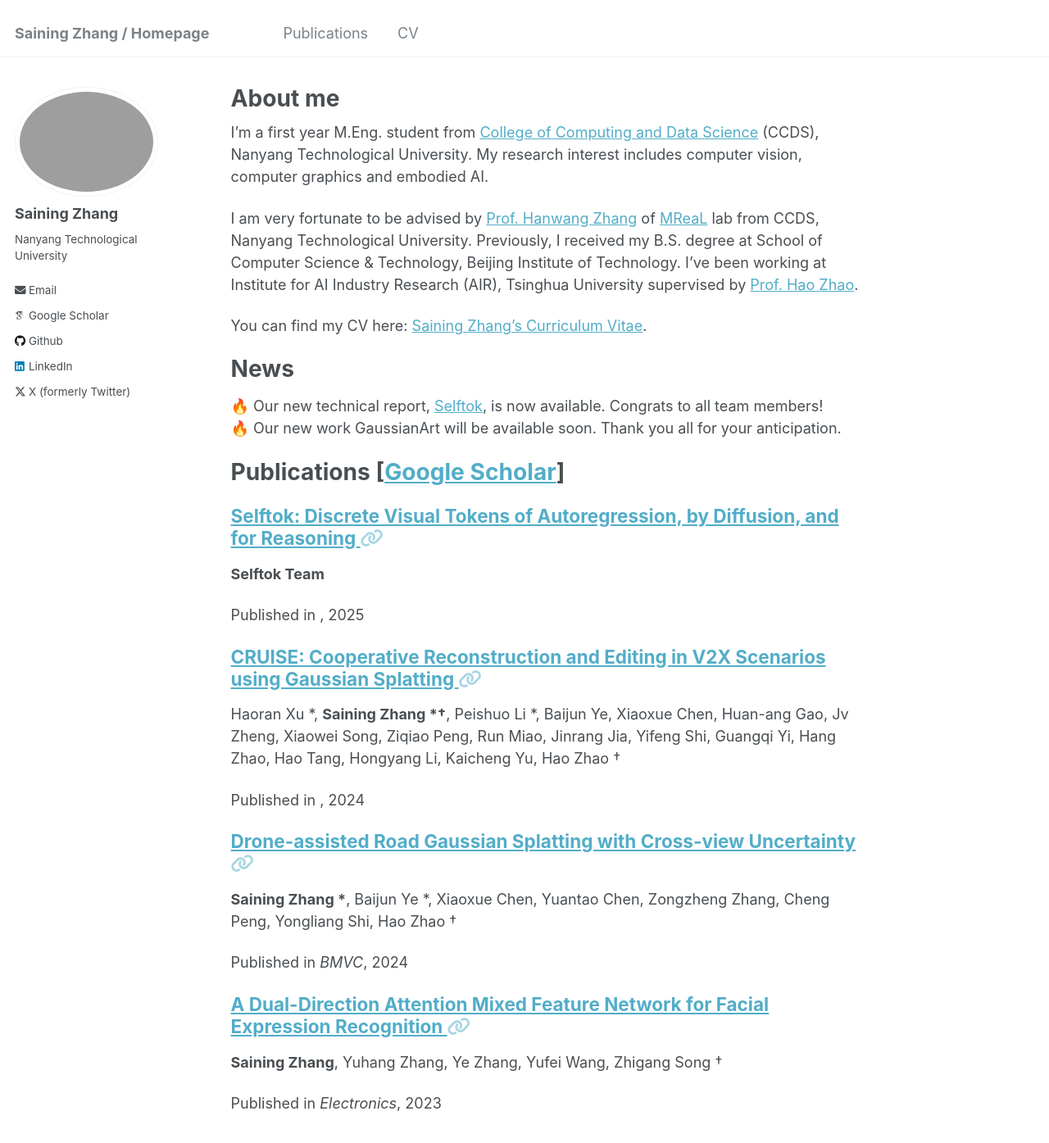
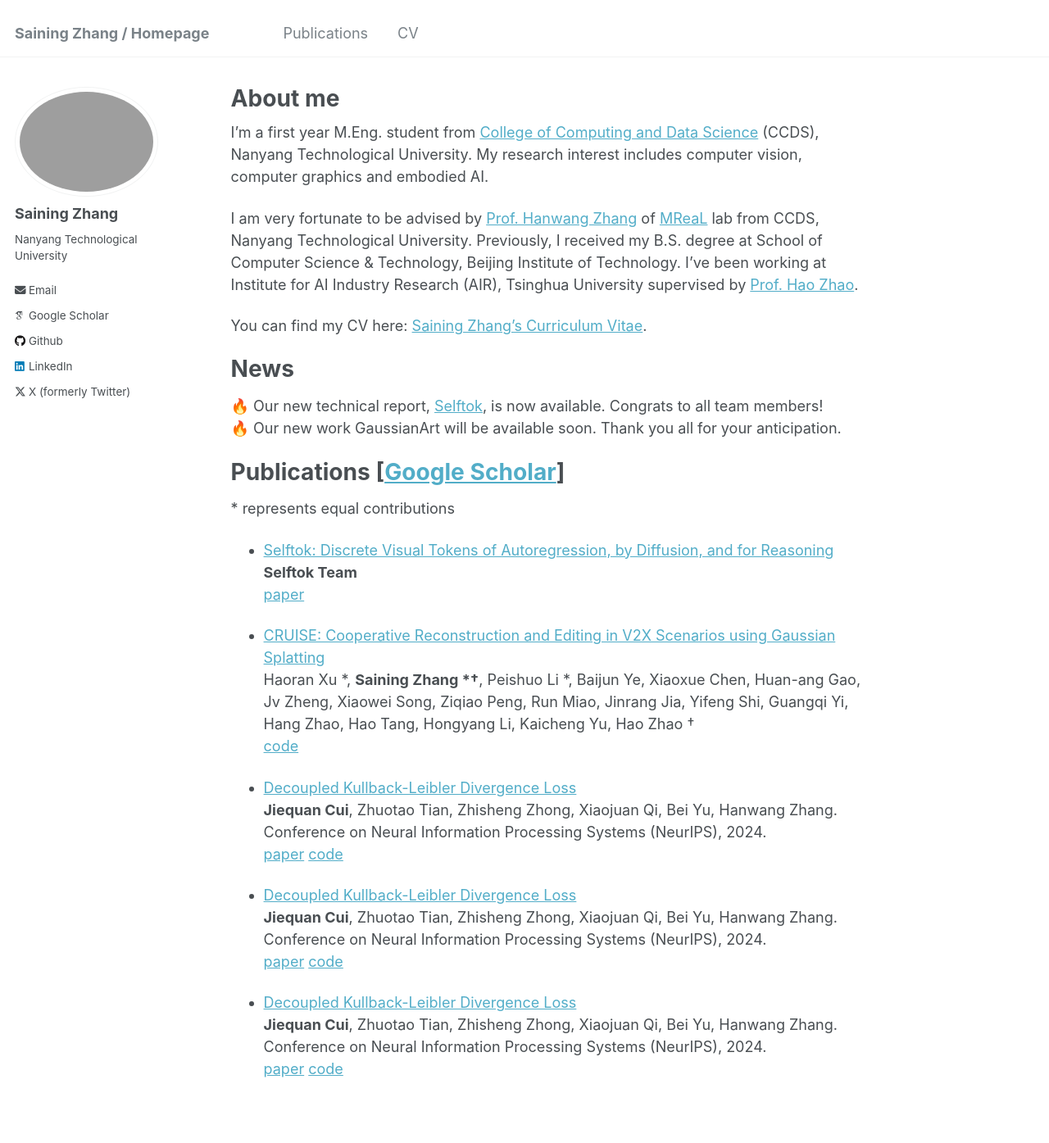
Before and after one commit to SainingZhang/SainingZhang.github.io, a Jekyll site: the page built from _pages/about.md, in a window 1280 px wide and 1400 px high. Shown: the top 1395 px of the window at 82% size. Built offline with Jekyll 4.4.1, drawn with Linux system fonts in a browser that asks for light colours; some web fonts are replaced.

Commit message:
Update about.md

```diff
--- a/_pages/about.md
+++ b/_pages/about.md
@@ -20,8 +20,28 @@ News
 
 Publications \[[Google Scholar](https://scholar.google.com/citations?user=P4efBMcAAAAJ&hl=zh-CN)\]
 ======
-{% include base_path %}
+\* represents equal contributions
 
-{% for post in site.publications reversed %}
-  {% include archive-single.html %}
-{% endfor %}
+* [Selftok: Discrete Visual Tokens of Autoregression, by Diffusion, and for Reasoning](https://selftok-team.github.io/report/)
+  **Selftok Team**
+  [paper](https://selftok-team.github.io/report/Selftok.pdf)
+
+* [CRUISE: Cooperative Reconstruction and Editing in V2X Scenarios using Gaussian Splatting
+](https://github.com/SainingZhang/CRUISE?tab=readme-ov-file#cruise-cooperative-reconstruction-and-editing-in-v2x-scenarios-using-gaussian-splatting)
+  Haoran Xu *, **Saining Zhang *†**, Peishuo Li *, Baijun Ye, Xiaoxue Chen, Huan-ang Gao, Jv Zheng, Xiaowei Song, Ziqiao Peng, Run Miao, Jinrang Jia, Yifeng Shi, Guangqi Yi, Hang Zhao, Hao Tang, Hongyang Li, Kaicheng Yu, Hao Zhao †
+  [code]([https://github.com/jiequancui/DKL](https://github.com/SainingZhang/CRUISE?tab=readme-ov-file#cruise-cooperative-reconstruction-and-editing-in-v2x-scenarios-using-gaussian-splatting))
+
+* [Decoupled Kullback-Leibler Divergence Loss](https://arxiv.org/pdf/2305.13948.pdf)
+  **Jiequan Cui**, Zhuotao Tian, Zhisheng Zhong, Xiaojuan Qi, Bei Yu, Hanwang Zhang.
+  Conference on Neural Information Processing Systems (NeurIPS), 2024.
+  [paper](https://arxiv.org/pdf/2305.13948.pdf) [code](https://github.com/jiequancui/DKL)
+
+* [Decoupled Kullback-Leibler Divergence Loss](https://arxiv.org/pdf/2305.13948.pdf)
+  **Jiequan Cui**, Zhuotao Tian, Zhisheng Zhong, Xiaojuan Qi, Bei Yu, Hanwang Zhang.
+  Conference on Neural Information Processing Systems (NeurIPS), 2024.
+  [paper](https://arxiv.org/pdf/2305.13948.pdf) [code](https://github.com/jiequancui/DKL)
+
+* [Decoupled Kullback-Leibler Divergence Loss](https://arxiv.org/pdf/2305.13948.pdf)
+  **Jiequan Cui**, Zhuotao Tian, Zhisheng Zhong, Xiaojuan Qi, Bei Yu, Hanwang Zhang.
+  Conference on Neural Information Processing Systems (NeurIPS), 2024.
+  [paper](https://arxiv.org/pdf/2305.13948.pdf) [code](https://github.com/jiequancui/DKL)
```
